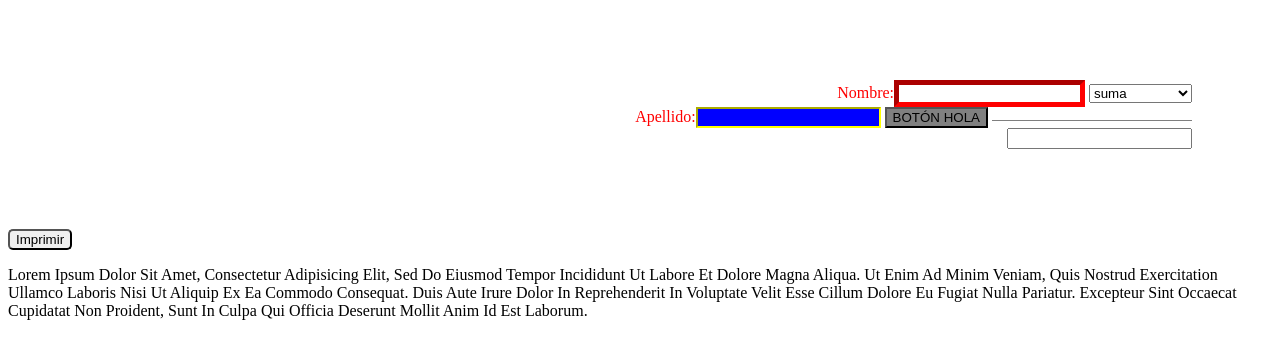
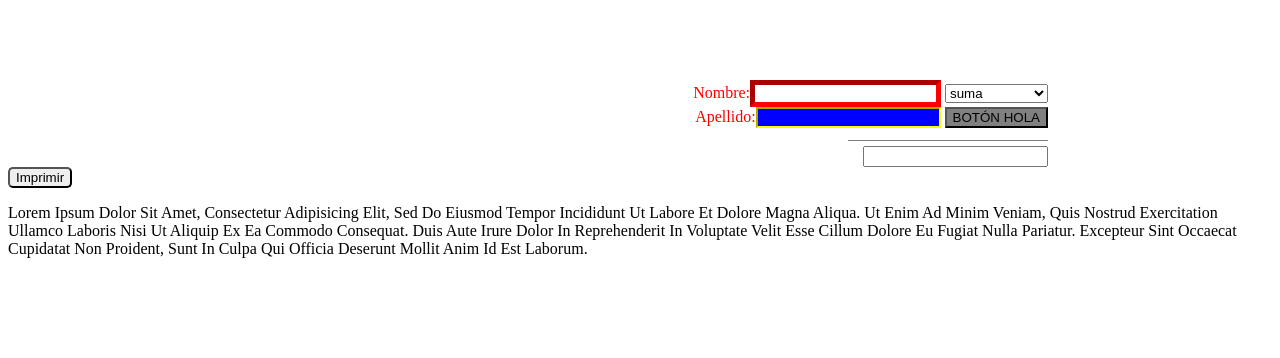
Before and after one commit to hpulido/evaluacion2, a plain HTML site: page index.html in a window 1280 px wide. Drawn offline with Linux system fonts and the light colour scheme.

Commit message:
completado

```diff
--- a/index.html
+++ b/index.html
@@ -60,8 +60,11 @@
 
     	#formulario
     	{
-    		margin: 3em;
-    		padding: 2em;
+    		text-align: center;
+    		margin-right: 4em;
+    		margin-top: 4em;
+    		padding-right: 10em;
+    		padding-top: 1em;
     	}
 	</style>
 
@@ -124,7 +127,7 @@
 			Apellido:<input type="text" id="ape" class="clase1"></input>
 
 			<button type="button" name="hola" id="hola" class="boton" onclick="operacion();">Bot&oacuten hola</button>
-
+			<br>
 			<canvas id="myCanvas" width="200" height="2">
 			</canvas>
 			<script>
```
